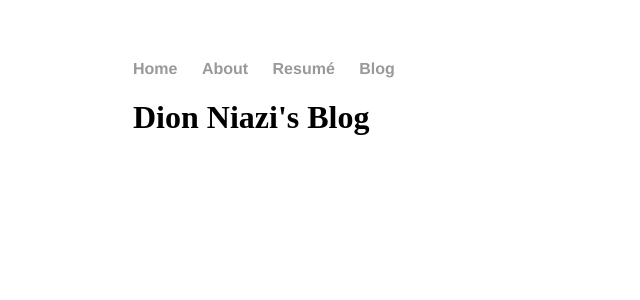
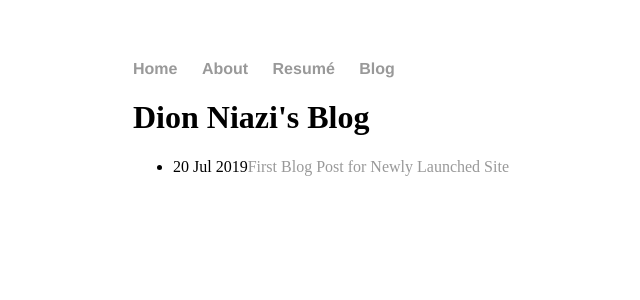
Before and after one commit to dn3gy/dn3gy.github.io, a Jekyll site: the page built from blog/index.html, in a window 1280 px wide. Shown: the top 300 px of the page, without its empty margins (59-699 px from the left). Built offline with Jekyll 4.4.1, drawn with Linux system fonts in a browser that asks for light colours.

Commit message:
Updates to Site

```diff
--- a/_blogposts/2019-07-20-my-site-launched.md
+++ b/_posts/2019-07-20-my-site-launched.md
@@ -1,5 +1,5 @@
 ---
-layout: blogpost
+layout: post
 title: "First Blog Post for Newly Launched Site"
 date: 2019-07-20
 ---
--- a/blog/index.html
+++ b/blog/index.html
@@ -3,9 +3,9 @@ layout: default
 title: Dion Niazi's Blog
 ---
 	<h1>{{ page.title }}</h1>
-	<ul class="blogposts">
+	<ul class="posts">
 
-	  {% for post in site.blogposts %}
-	    <li><span>{{ post.date | date_to_string }}</span> » <a href="{{ post.url }}" title="{{ post.title }}">{{ post.title }}</a></li>
+	  {% for post in site.posts %}
+	    <li><span>{{ post.date | date_to_string }}</span><a href="{{ post.url }}" title="{{ post.title }}">{{ post.title }}</a></li>
 	  {% endfor %}
 	</ul>
```
Also changed, not shown: _layouts/post.html (renamed from _layouts/blogpost.html), 1 other file.
